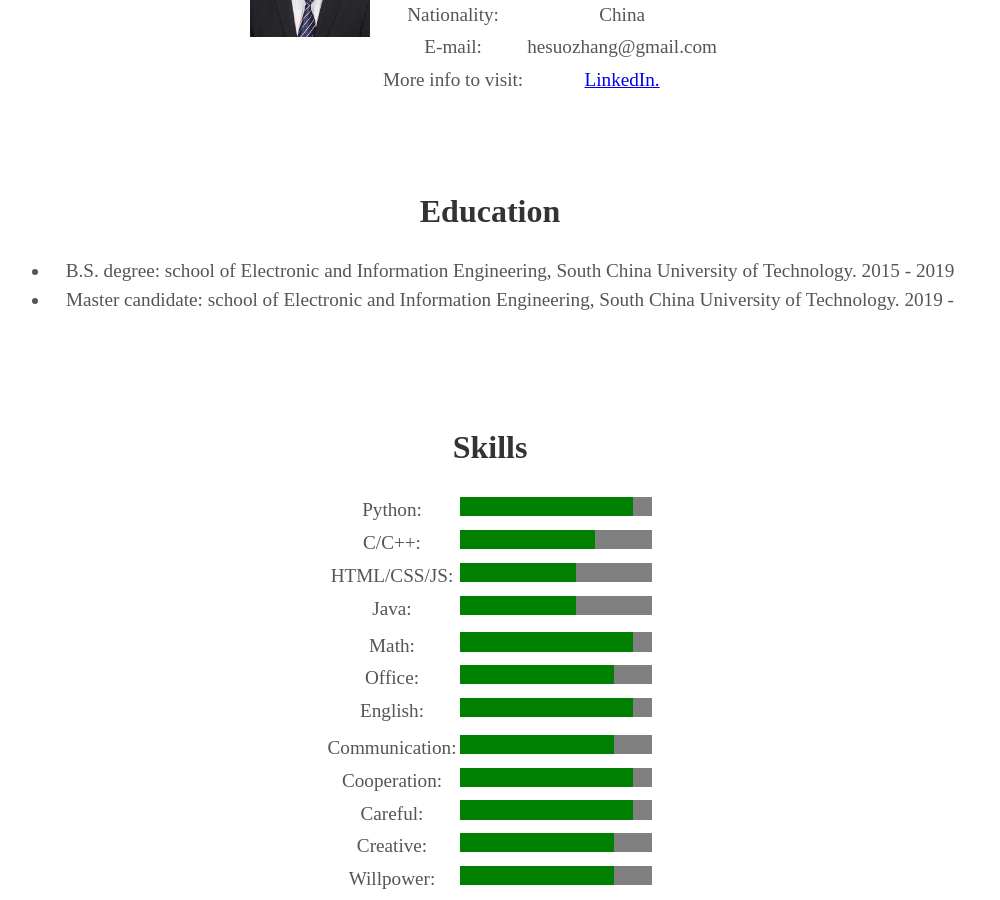
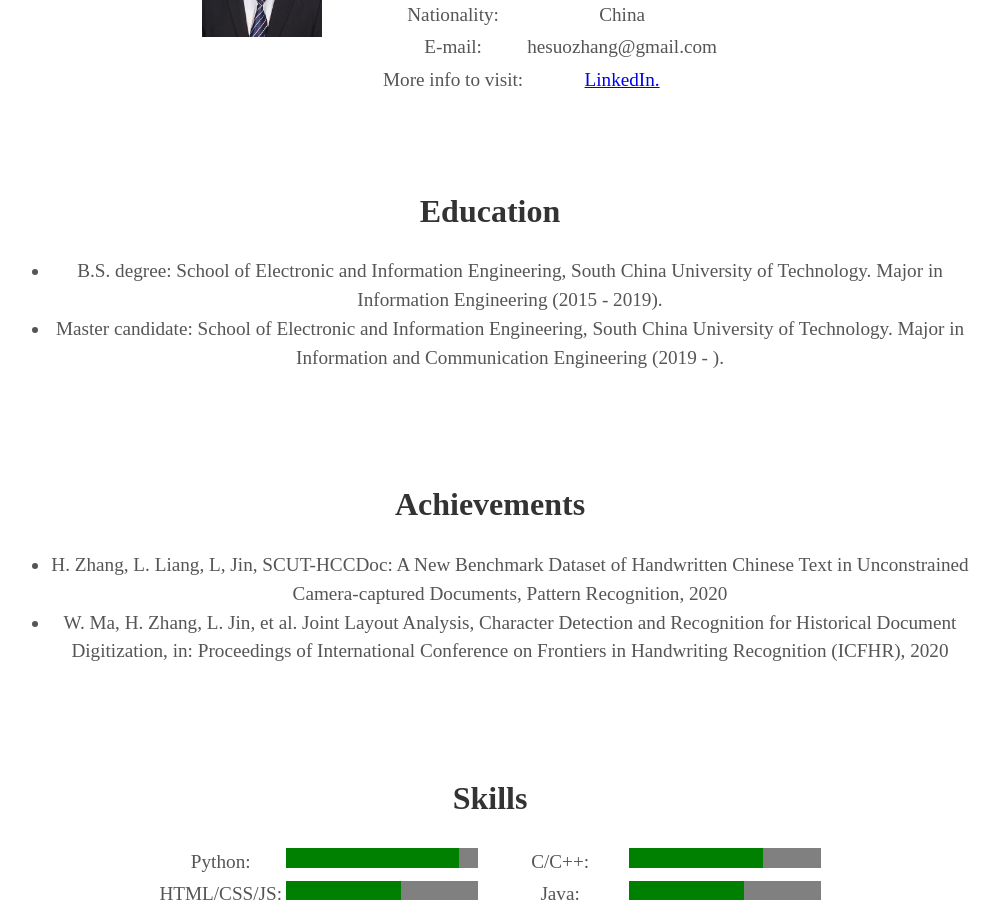
Before and after one commit to iiiHunter/profile, a Jekyll site: the page built from index.html, in a window 1280 px wide and 900 px high, scrolled down 1513 px. Shown: the whole window, without its empty margins (150-1150 px from the left). Built offline with Jekyll 4.4.1, drawn with Linux system fonts in a browser that asks for light colours; some web fonts are replaced.

Commit message:
update achievements

```diff
--- a/_includes/about.html
+++ b/_includes/about.html
@@ -2,8 +2,10 @@
   <h1>My Expertise</h1>
   <p>Last update: 13/04/2020</p>
   <p>{{ site.user_description }}</p>
+
+
   <h2>Basic Information</h2>
-  <div style="width: 50%; margin: auto">
+  <div style="width: 60%; margin: auto">
   <div style="float: left;"><img src="{{ '/assets/img/001.jpg' | prepend: site.baseurl }}" width="120px" alt=""></div>
   <table align="center">
     <tr>
@@ -37,27 +39,36 @@
   </table>
   </div>
   <br>
+
+
   <h2>Education</h2>
   <ul>
-    <li>B.S. degree: school of Electronic and Information Engineering, South China University of Technology. 2015 - 2019</li>
-    <li>Master candidate: school of Electronic and Information Engineering, South China University of Technology. 2019 - </li>
+    <li>B.S. degree: School of Electronic and Information Engineering, South China University of Technology. Major in Information Engineering (2015 - 2019).</li>
+    <li>Master candidate: School of Electronic and Information Engineering, South China University of Technology. Major in Information and Communication Engineering (2019 - ). </li>
   </ul>
   <br>
+
+  <h2>Achievements</h2>
+  <ul>
+    <li>H. Zhang, L. Liang, L, Jin, SCUT-HCCDoc: A New Benchmark Dataset of Handwritten Chinese Text in Unconstrained Camera-captured Documents, Pattern Recognition, 2020</li>
+    <li>W. Ma, H. Zhang, L. Jin, et al. Joint Layout Analysis, Character Detection and Recognition for Historical Document Digitization, in: Proceedings of International Conference on Frontiers in Handwriting Recognition (ICFHR), 2020</li>
+  </ul>
+  <br>
+
+
   <h2>Skills</h2>
   <table align="center">
     <tr>
       <td>Python:</td>
       <td><progress value="90" max="100" style="background: #68b604"></progress></td>
-    </tr>
-    <tr>
+      <td>&nbsp;&nbsp;</td>
       <td>C/C++:</td>
       <td><progress value="70" max="100" style="background: #68b604"></progress></td>
     </tr>
     <tr>
       <td>HTML/CSS/JS:</td>
       <td><progress value="60" max="100" style="background: #68b604"></progress></td>
-    </tr>
-    <tr>
+      <td>&nbsp;&nbsp;</td>
       <td>Java:</td>
       <td><progress value="60" max="100" style="background: #68b604"></progress></td>
     </tr>
@@ -65,33 +76,28 @@
     <tr>
       <td>Math:</td>
       <td><progress value="90" max="100" style="background: #2788B5"></progress></td>
-    </tr>
-    <tr>
+      <td></td>
       <td>Office:</td>
       <td><progress value="80" max="100" style="background: #2788B5"></progress></td>
     </tr>
     <tr>
       <td>English:</td>
       <td><progress value="90" max="100" style="background: #2788B5"></progress></td>
-    </tr>
-    <tr><td></td><td></td></tr>
-    <tr>
+      <td></td>
       <td>Communication:</td>
       <td><progress value="80" max="100" style="background: #a62c46"></progress></td>
     </tr>
     <tr>
       <td>Cooperation:</td>
       <td><progress value="90" max="100" style="background: #a62c46"></progress></td>
-    </tr>
-    <tr>
+      <td></td>
       <td>Careful:</td>
       <td><progress value="90" max="100" style="background: #a62c46"></progress></td>
     </tr>
     <tr>
       <td>Creative:</td>
       <td><progress value="80" max="100" style="background: #a62c46"></progress></td>
-    </tr>
-    <tr>
+      <td></td>
       <td>Willpower:</td>
       <td><progress value="80" max="100" style="background: #a62c46"></progress></td>
     </tr>
```
